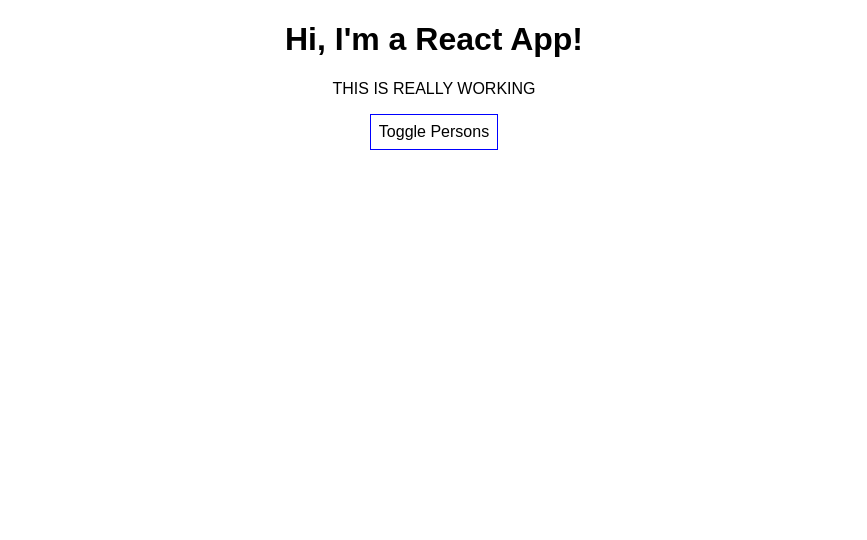
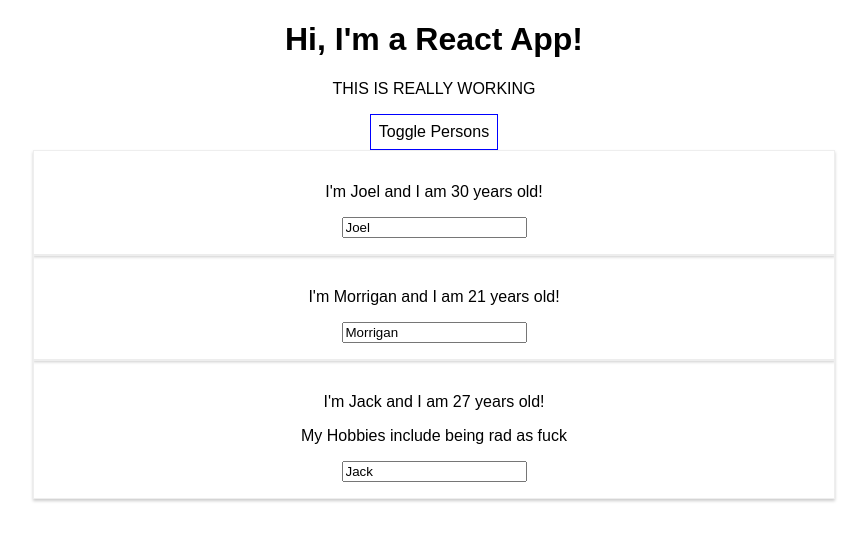
Before and after one commit to jadams102/react-complete-course, a React (Create React App) app: page / in a window 1280 px wide. Shown: the top 540 px of the page, without its empty margins (206-1073 px from the left). Built offline with nearby package versions, Linux system fonts and the light colour scheme.

Commit message:
Update App.js

```diff
--- a/src/App.js
+++ b/src/App.js
@@ -56,9 +56,6 @@ class App extends Component {
         <button
           style={style}
           onClick={this.togglePersonsHandler}>Toggle Persons</button>
-
-        {
-          this.state.showpersons === true ?
             <div>
               <Person
                 name={this.state.persons[0].name}
@@ -71,8 +68,7 @@ class App extends Component {
               <Person
                 name={this.state.persons[2].name}
                 age={this.state.persons[2].age}>My Hobbies include being rad as fuck</Person>
-            </div> : null
-        }
+            </div>
 
       </div>
     );
```
